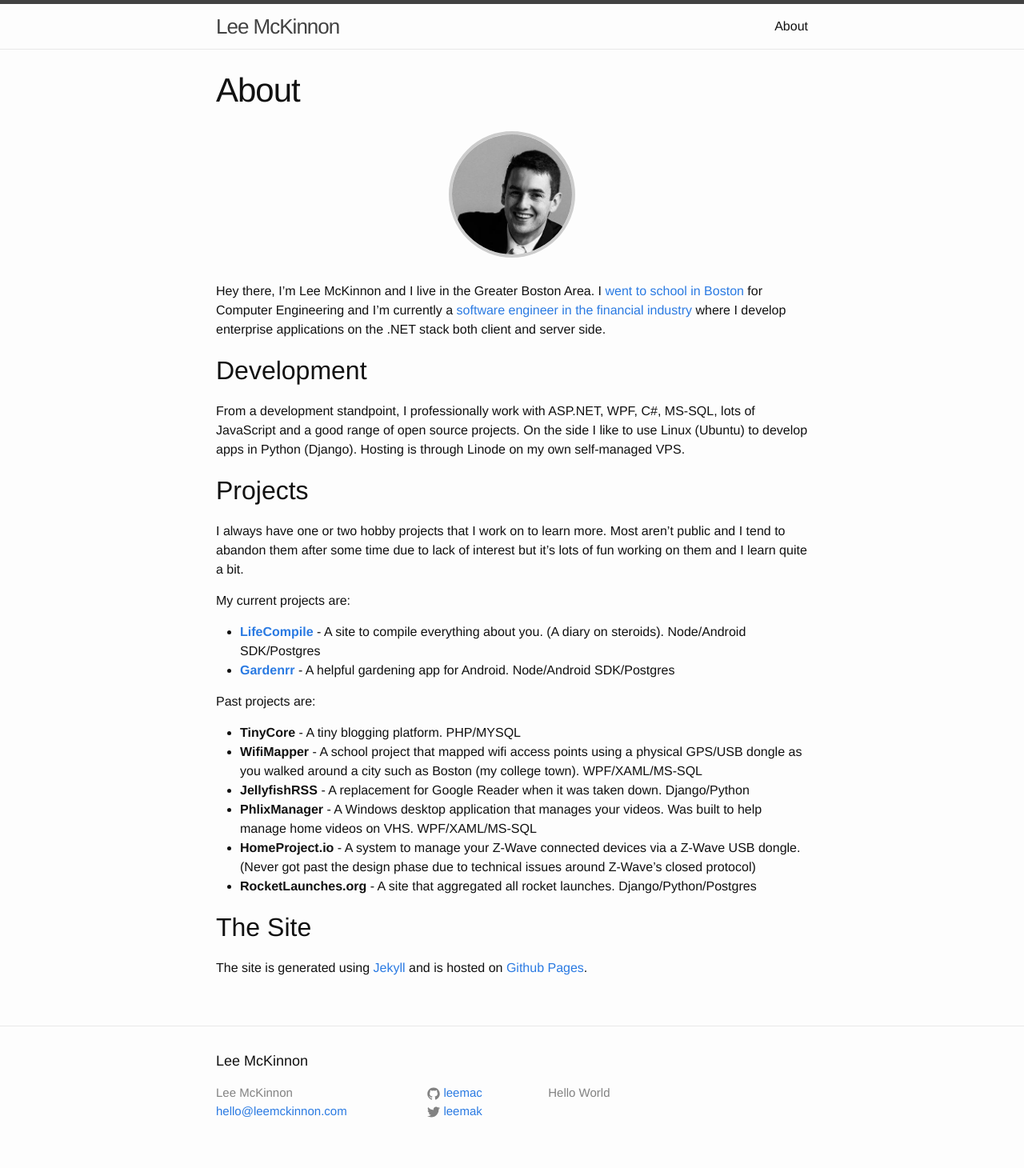
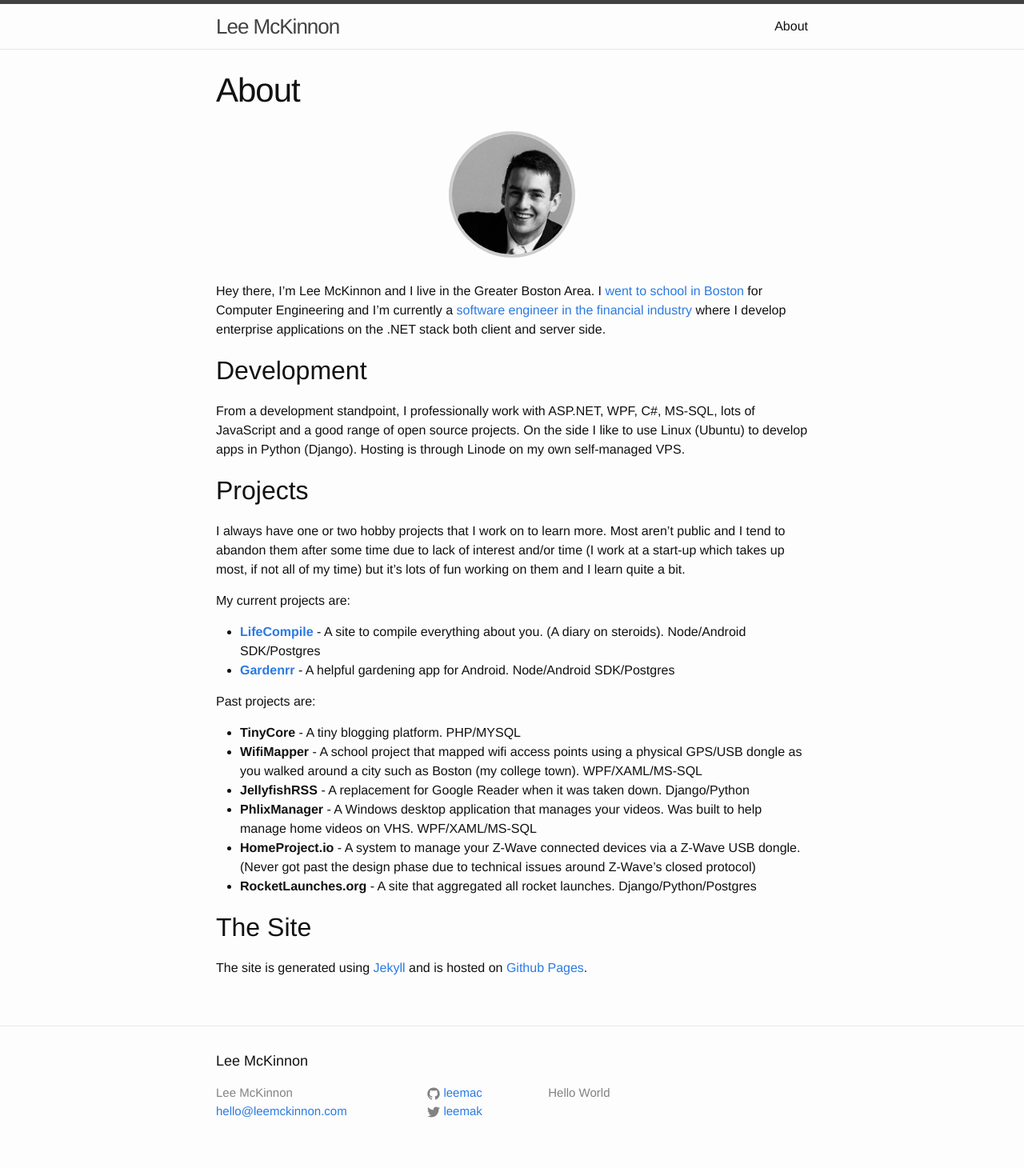
Before and after one commit to leemac/leemac.github.io, a Jekyll site: the page built from about.md, in a window 1280 px wide. Shown: the whole page at 80% size. Built offline with Jekyll 4.4.1, drawn with Linux system fonts in a browser that asks for light colours.

Commit message:
Update about.md

```diff
--- a/about.md
+++ b/about.md
@@ -16,7 +16,7 @@
 
 ## Projects
 
-I always have one or two hobby projects that I work on to learn more. Most aren't public and I tend to abandon them after some time due to lack of interest but it's lots of fun working on them and I learn quite a bit.
+I always have one or two hobby projects that I work on to learn more. Most aren't public and I tend to abandon them after some time due to lack of interest and/or time (I work at a start-up which takes up most, if not all of my time) but it's lots of fun working on them and I learn quite a bit.
 
 My current projects are:
 
```
